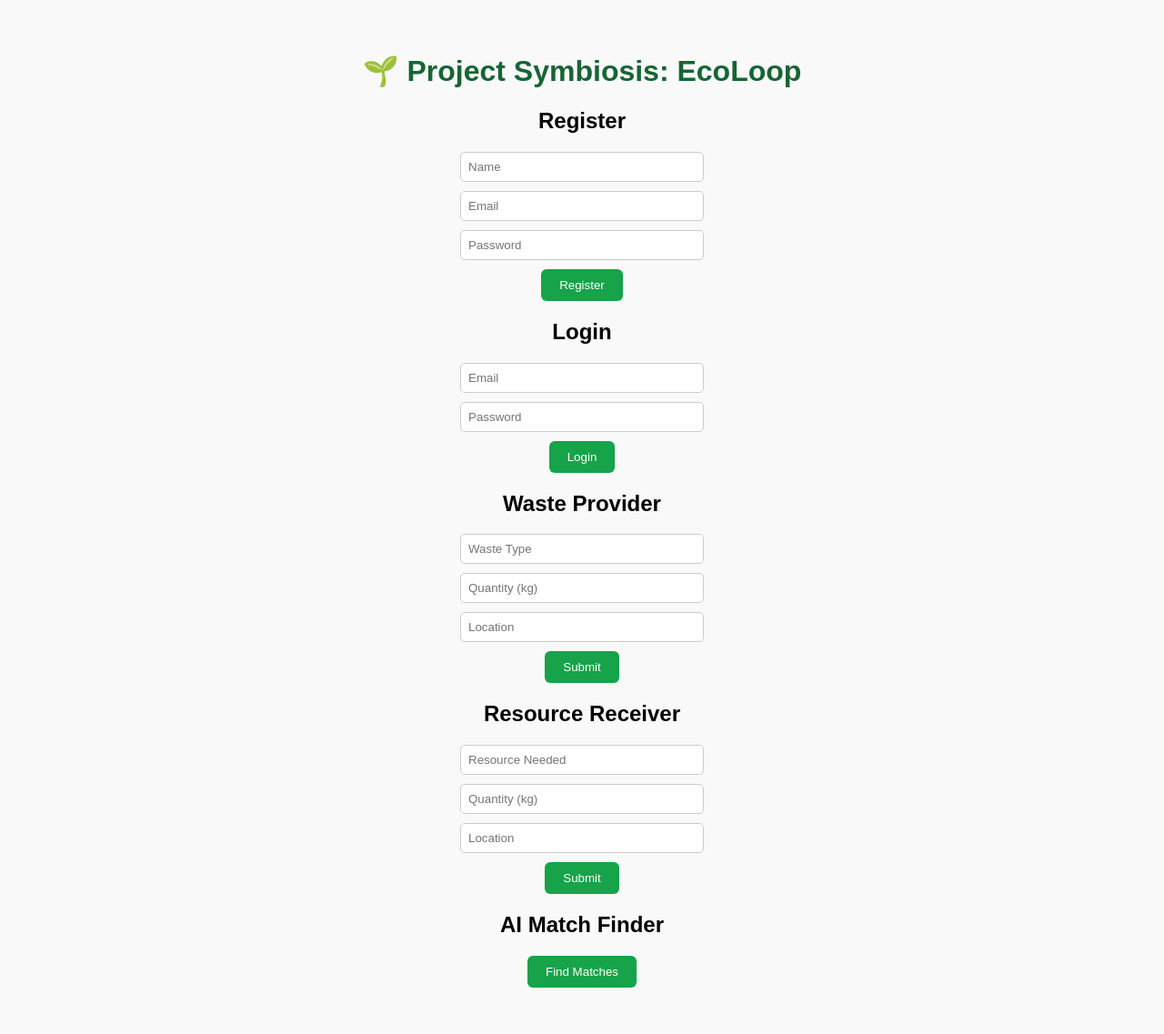
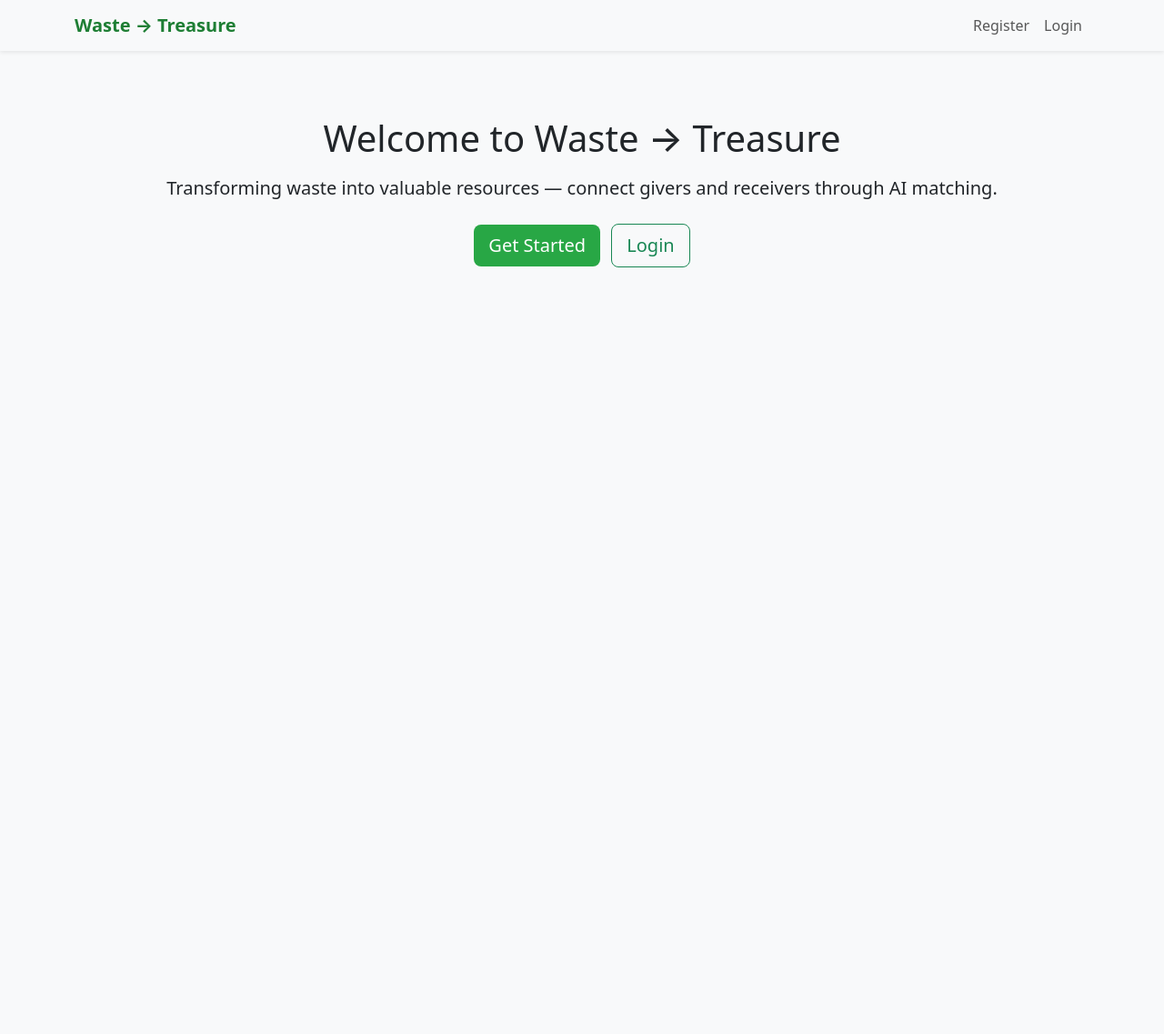
Before and after one commit to shalini476/waste-to-treasure, a Flask app: page / in a window 1280 px wide. Shown: the whole page at 91% size. After the commit the page ends 294 px from the top, so only its background shows below. Run offline with Flask 3, Linux system fonts and the light colour scheme.

Commit message:
files modified

```diff
--- a/app.py
+++ b/app.py
@@ -1,116 +1,120 @@
-from flask import Flask, render_template, request, jsonify
+from flask import Flask, render_template, request, redirect, session, jsonify
 from db_config import get_db_connection
-from sklearn.metrics.pairwise import euclidean_distances
-import pandas as pd
+import bcrypt
+import ai_matcher
 
 app = Flask(__name__)
+app.secret_key = "replace_with_a_random_secret"
 
-# Home Page
+# Helper: get user by email
+def get_user_by_email(email):
+    conn = get_db_connection()
+    cur = conn.cursor(dictionary=True)
+    cur.execute("SELECT * FROM users WHERE email=%s", (email,))
+    user = cur.fetchone()
+    cur.close()
+    conn.close()
+    return user
+
 @app.route('/')
-def home():
+def index():
     return render_template('index.html')
 
-# --------------------- USER LOGIN ---------------------
-@app.route('/login', methods=['POST'])
+@app.route('/register', methods=['GET','POST'])
+def register():
+    if request.method == 'POST':
+        name = request.form['name']
+        email = request.form['email']
+        password = request.form['password'].encode('utf-8')
+        location = request.form['location']
+        role = request.form['role']
+
+        if get_user_by_email(email):
+            return "Email already exists", 400
+
+        pw_hash = bcrypt.hashpw(password, bcrypt.gensalt()).decode('utf-8')
+
+        conn = get_db_connection()
+        cur = conn.cursor()
+        cur.execute("INSERT INTO users (name,email,password_hash,location,role) VALUES (%s,%s,%s,%s,%s)",
+                    (name,email,pw_hash,location,role))
+        conn.commit()
+        cur.close()
+        conn.close()
+        return redirect('/login')
+    return render_template('register.html')
+
+@app.route('/login', methods=['GET','POST'])
 def login():
-    data = request.json
-    email = data['email']
-    password = data['password']
+    if request.method == 'POST':
+        email = request.form['email']
+        password = request.form['password'].encode('utf-8')
+        user = get_user_by_email(email)
+        if user and bcrypt.checkpw(password, user['password_hash'].encode('utf-8')):
+            session['user_id'] = user['id']
+            return redirect('/dashboard')
+        return "Invalid credentials", 401
+    return render_template('login.html')
 
+@app.route('/dashboard')
+def dashboard():
+    if 'user_id' not in session:
+        return redirect('/login')
+    return render_template('dashboard.html')
+
+# Add waste item
+@app.route('/add_waste', methods=['POST'])
+def add_waste():
+    if 'user_id' not in session:
+        return redirect('/login')
+    user_id = session['user_id']
+    data = request.form
     conn = get_db_connection()
-    cursor = conn.cursor(dictionary=True)
-    cursor.execute("SELECT * FROM users WHERE email=%s AND password=%s", (email, password))
-    user = cursor.fetchone()
+    cur = conn.cursor()
+    cur.execute("INSERT INTO waste_items (user_id, category, description, quantity, location) VALUES (%s,%s,%s,%s,%s)",
+                (user_id, data['category'], data['description'], data['quantity'], data['location']))
+    conn.commit()
+    cur.close()
     conn.close()
+    return redirect('/dashboard')
 
-    if user:
-        return jsonify({"status": "success", "message": "Login successful!"})
-    else:
-        return jsonify({"status": "error", "message": "Invalid email or password."})
+# Add need item
+@app.route('/add_need', methods=['POST'])
+def add_need():
+    if 'user_id' not in session:
+        return redirect('/login')
+    user_id = session['user_id']
+    data = request.form
+    conn = get_db_connection()
+    cur = conn.cursor()
+    cur.execute("INSERT INTO need_items (user_id, category, description, quantity, location) VALUES (%s,%s,%s,%s,%s)",
+                (user_id, data['category'], data['description'], data['quantity'], data['location']))
+    conn.commit()
+    cur.close()
+    conn.close()
+    return redirect('/dashboard')
 
+# Endpoint to get AI-suggested matches (returns JSON)
+@app.route('/suggest_matches')
+def suggest_matches():
+    if 'user_id' not in session:
+        return jsonify({"error":"login required"}), 401
+    # ai_matcher will return a list of tuples or dicts
+    matches = ai_matcher.suggest_all_matches()
+    return jsonify(matches)
 
-# --------------------- REGISTER ---------------------
-@app.route('/register', methods=['POST'])
-def register():
-    data = request.json
-    name = data['name']
-    email = data['email']
-    password = data['password']
+# Endpoint for logging whether a suggested match succeeded (label)
+@app.route('/log_match', methods=['POST'])
+def log_match():
+    data = request.json  # {waste_id, need_id, matched: 0/1}
+    conn = get_db_connection()
+    cur = conn.cursor()
+    cur.execute("INSERT INTO match_logs (waste_id, need_id, matched) VALUES (%s,%s,%s)",
+                (data['waste_id'], data['need_id'], data['matched']))
+    conn.commit()
+    cur.close()
+    conn.close()
+    return jsonify({"status":"ok"})
 
-    conn = get_db_connection()
-    cursor = conn.cursor()
-
-    try:
-        cursor.execute("INSERT INTO users (name, email, password) VALUES (%s, %s, %s)", (name, email, password))
-        conn.commit()
-        return jsonify({"status": "success", "message": "Registration successful!"})
-    except:
-        conn.rollback()
-        return jsonify({"status": "error", "message": "Email already exists."})
-    finally:
-        conn.close()
-
-
-# --------------------- PROVIDER FORM ---------------------
-@app.route('/provider', methods=['POST'])
-def provider():
-    data = request.json
-    waste_type = data['waste_type']
-    quantity = data['quantity']
-    location = data['location']
-
-    conn = get_db_connection()
-    cursor = conn.cursor()
-    cursor.execute("INSERT INTO waste_providers (waste_type, quantity, location) VALUES (%s, %s, %s)",
-                   (waste_type, quantity, location))
-    conn.commit()
-    conn.close()
-    return jsonify({"status": "success", "message": "Waste provider data saved!"})
-
-
-# --------------------- RECEIVER FORM ---------------------
-@app.route('/receiver', methods=['POST'])
-def receiver():
-    data = request.json
-    resource_needed = data['resource_needed']
-    quantity = data['quantity']
-    location = data['location']
-
-    conn = get_db_connection()
-    cursor = conn.cursor()
-    cursor.execute("INSERT INTO resource_receivers (resource_needed, quantity, location) VALUES (%s, %s, %s)",
-                   (resource_needed, quantity, location))
-    conn.commit()
-    conn.close()
-    return jsonify({"status": "success", "message": "Resource receiver data saved!"})
-
-
-# --------------------- AI MATCHING ENGINE ---------------------
-@app.route('/match', methods=['GET'])
-def match_resources():
-    conn = get_db_connection()
-    provider_df = pd.read_sql("SELECT * FROM waste_providers", conn)
-    receiver_df = pd.read_sql("SELECT * FROM resource_receivers", conn)
-    conn.close()
-
-    if provider_df.empty or receiver_df.empty:
-        return jsonify({"status": "error", "message": "Not enough data for matching."})
-
-    # Simple AI-based Matching: match closest quantities (simulate optimization)
-    matches = []
-    for _, prov in provider_df.iterrows():
-        receiver_df['diff'] = abs(receiver_df['quantity'] - prov['quantity'])
-        best_match = receiver_df.sort_values(by='diff').iloc[0]
-        matches.append({
-            "provider": prov['waste_type'],
-            "provider_qty": prov['quantity'],
-            "receiver": best_match['resource_needed'],
-            "receiver_qty": best_match['quantity'],
-            "location": f"{prov['location']} → {best_match['location']}"
-        })
-
-    return jsonify({"status": "success", "matches": matches})
-
-
-if __name__ == '__main__':
+if __name__ == "__main__":
     app.run(debug=True)
--- a/static/script.js
+++ /dev/null
@@ -1,66 +0,0 @@
-async function register() {
-  const name = document.getElementById("regName").value;
-  const email = document.getElementById("regEmail").value;
-  const password = document.getElementById("regPassword").value;
-
-  const res = await fetch("/register", {
-    method: "POST",
-    headers: { "Content-Type": "application/json" },
-    body: JSON.stringify({ name, email, password })
-  });
-  const data = await res.json();
-  alert(data.message);
-}
-
-async function login() {
-  const email = document.getElementById("email").value;
-  const password = document.getElementById("password").value;
-
-  const res = await fetch("/login", {
-    method: "POST",
-    headers: { "Content-Type": "application/json" },
-    body: JSON.stringify({ email, password })
-  });
-  const data = await res.json();
-  alert(data.message);
-}
-
-async function submitProvider() {
-  const waste_type = document.getElementById("wasteType").value;
-  const quantity = parseFloat(document.getElementById("wasteQty").value);
-  const location = document.getElementById("wasteLoc").value;
-
-  const res = await fetch("/provider", {
-    method: "POST",
-    headers: { "Content-Type": "application/json" },
-    body: JSON.stringify({ waste_type, quantity, location })
-  });
-  const data = await res.json();
-  alert(data.message);
-}
-
-async function submitReceiver() {
-  const resource_needed = document.getElementById("resType").value;
-  const quantity = parseFloat(document.getElementById("resQty").value);
-  const location = document.getElementById("resLoc").value;
-
-  const res = await fetch("/receiver", {
-    method: "POST",
-    headers: { "Content-Type": "application/json" },
-    body: JSON.stringify({ resource_needed, quantity, location })
-  });
-  const data = await res.json();
-  alert(data.message);
-}
-
-async function findMatch() {
-  const res = await fetch("/match");
-  const data = await res.json();
-  const out = document.getElementById("matchResults");
-
-  if (data.status === "success") {
-    out.innerText = JSON.stringify(data.matches, null, 2);
-  } else {
-    out.innerText = data.message;
-  }
-}
--- a/static/style.css
+++ /dev/null
@@ -1,32 +0,0 @@
-body {
-  font-family: Arial, sans-serif;
-  background: #f9f9f9;
-  text-align: center;
-  padding: 30px;
-}
-
-input {
-  display: block;
-  margin: 10px auto;
-  padding: 8px;
-  width: 250px;
-  border: 1px solid #ccc;
-  border-radius: 5px;
-}
-
-button {
-  background-color: #16a34a;
-  color: white;
-  border: none;
-  padding: 10px 20px;
-  border-radius: 6px;
-  cursor: pointer;
-}
-
-button:hover {
-  background-color: #138c3c;
-}
-
-h1 {
-  color: #166534;
-}
--- /dev/null
+++ b/templates/base.html
@@ -0,0 +1,39 @@
+<!DOCTYPE html>
+<html lang="en">
+<head>
+    <meta charset="UTF-8">
+    <meta name="viewport" content="width=device-width, initial-scale=1.0">
+    <title>Waste to Treasure</title>
+    <link href="https://cdn.jsdelivr.net/npm/bootstrap@5.3.2/dist/css/bootstrap.min.css" rel="stylesheet">
+    <style>
+        body { background-color: #f8f9fa; }
+        .navbar-brand { font-weight: bold; color: #1e7e34 !important; }
+        .card { border-radius: 1rem; }
+        .btn-success { background-color: #28a745; border: none; }
+    </style>
+</head>
+<body>
+    <nav class="navbar navbar-expand-lg bg-light shadow-sm mb-4">
+        <div class="container">
+            <a class="navbar-brand" href="/">Waste → Treasure</a>
+            <div class="collapse navbar-collapse justify-content-end">
+                <ul class="navbar-nav">
+                    {% if session.get('user_id') %}
+                    <li class="nav-item"><a class="nav-link" href="/dashboard">Dashboard</a></li>
+                    <li class="nav-item"><a class="nav-link text-danger" href="/logout">Logout</a></li>
+                    {% else %}
+                    <li class="nav-item"><a class="nav-link" href="/register">Register</a></li>
+                    <li class="nav-item"><a class="nav-link" href="/login">Login</a></li>
+                    {% endif %}
+                </ul>
+            </div>
+        </div>
+    </nav>
+
+    <div class="container">
+        {% block content %}{% endblock %}
+    </div>
+
+    <script src="https://cdn.jsdelivr.net/npm/bootstrap@5.3.2/dist/js/bootstrap.bundle.min.js"></script>
+</body>
+</html>
--- a/templates/index.html
+++ b/templates/index.html
@@ -1,52 +1,11 @@
-<!DOCTYPE html>
-<html lang="en">
-<head>
-  <meta charset="UTF-8">
-  <title>Project Symbiosis | EcoLoop</title>
-  <link rel="stylesheet" href="{{ url_for('static', filename='style.css') }}">
-</head>
-<body>
-  <h1>🌱 Project Symbiosis: EcoLoop</h1>
-
-  <div id="forms-container">
-    <section id="register">
-      <h2>Register</h2>
-      <input id="regName" placeholder="Name">
-      <input id="regEmail" placeholder="Email">
-      <input id="regPassword" type="password" placeholder="Password">
-      <button onclick="register()">Register</button>
-    </section>
-
-    <section id="login">
-      <h2>Login</h2>
-      <input id="email" placeholder="Email">
-      <input id="password" type="password" placeholder="Password">
-      <button onclick="login()">Login</button>
-    </section>
-
-    <section id="provider">
-      <h2>Waste Provider</h2>
-      <input id="wasteType" placeholder="Waste Type">
-      <input id="wasteQty" placeholder="Quantity (kg)">
-      <input id="wasteLoc" placeholder="Location">
-      <button onclick="submitProvider()">Submit</button>
-    </section>
-
-    <section id="receiver">
-      <h2>Resource Receiver</h2>
-      <input id="resType" placeholder="Resource Needed">
-      <input id="resQty" placeholder="Quantity (kg)">
-      <input id="resLoc" placeholder="Location">
-      <button onclick="submitReceiver()">Submit</button>
-    </section>
-
-    <section id="match">
-      <h2>AI Match Finder</h2>
-      <button onclick="findMatch()">Find Matches</button>
-      <pre id="matchResults"></pre>
-    </section>
-  </div>
-
-  <script src="{{ url_for('static', filename='script.js') }}"></script>
-</body>
-</html>
+{% extends "base.html" %}
+{% block content %}
+<div class="text-center py-5">
+    <h1 class="mb-3">Welcome to Waste → Treasure</h1>
+    <p class="lead">Transforming waste into valuable resources — connect givers and receivers through AI matching.</p>
+    <div class="mt-4">
+        <a href="/register" class="btn btn-success btn-lg me-2">Get Started</a>
+        <a href="/login" class="btn btn-outline-success btn-lg">Login</a>
+    </div>
+</div>
+{% endblock %}
```
Also changed, not shown: ai_matcher.py (added, +46 -0 lines), db_config.py (+4 -3 lines), export_data.py (added, +28 -0 lines), matches.csv (added, +19 -0 lines), requirements.txt (added, +7 -0 lines), templates/dashboard.html (added, +102 -0 lines), templates/login.html (added, +22 -0 lines), templates/register.html (added, +38 -0 lines), train_ai.py (added, +35 -0 lines), 1 other file.
